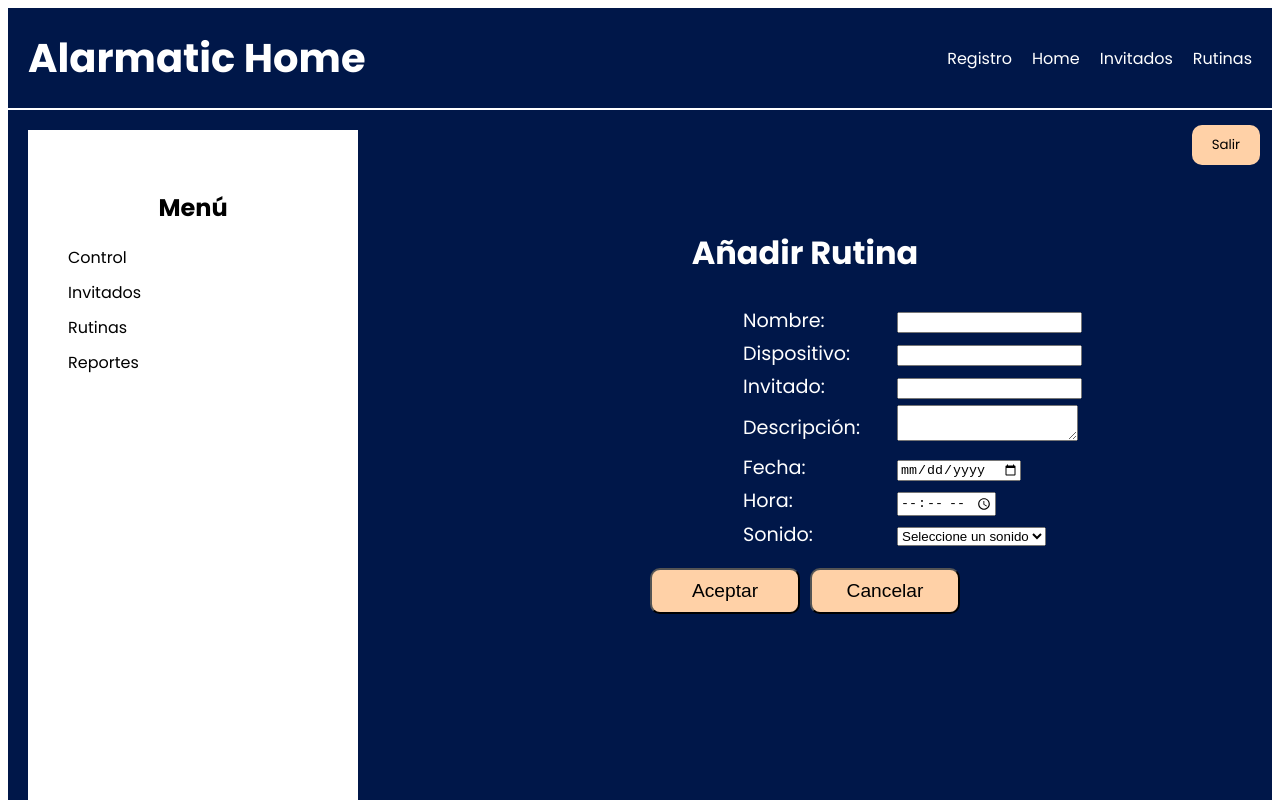
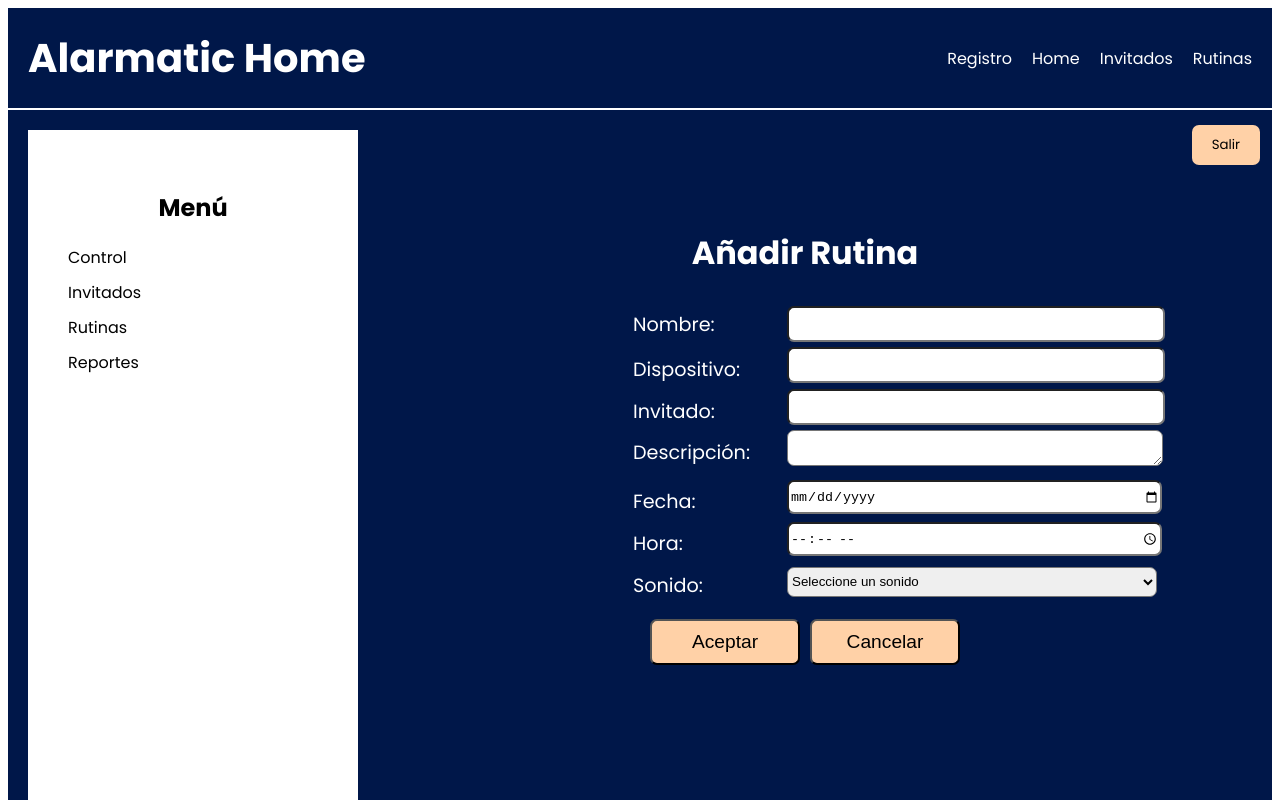
Before and after one commit to johaojeda/uxweb, an Angular app in the folder alarmatic-home/: page /rutinas in a window 1280 px wide. Shown: the top 800 px of the page. Built offline with nearby package versions, Linux system fonts and the light colour scheme.

Commit message:
Mejora detalles rutinas

```diff
--- a/alarmatic-home/src/app/rutinas/rutinas.component.html
+++ b/alarmatic-home/src/app/rutinas/rutinas.component.html
@@ -17,36 +17,36 @@
         <h2 style="font-size: 2em; text-align: center;">Añadir Rutina</h2>
 
         <div class="container text-align: center" style="font-size: 1.2em;">
-            <table class="table text-align: center" style="margin-left: 310px;">
+            <table class="table text-align: center" style="margin-left: 200px;">
                 <tbody>
                     <tr>
                         <td style="width: 150px;">Nombre:</td>
-                        <td><input type="text" class="form-control form-control-lg"></td>
+                        <td><input type="text" class="form-control form-control-lg" style="width: 200%; height: 30px; border-radius: 7px;"></td>
                     </tr>
                     <tr>
-                        <td>Dispositivo:</td>
-                        <td><input type="text" class="form-control form-control-lg"></td>
+                        <td style="padding-top: 10px;">Dispositivo:</td>
+                        <td><input type="text" class="form-control form-control-lg" style="width: 200%; height: 30px; border-radius: 7px;"></td>
                     </tr>
                     <tr>
-                        <td>Invitado:</td>
-                        <td><input type="text" class="form-control form-control-lg"></td>
+                        <td style="padding-top: 10px;">Invitado:</td>
+                        <td><input type="text" class="form-control form-control-lg" style="width: 200%; height: 30px; border-radius: 7px;"></td>
                     </tr>
                     <tr>
-                        <td>Descripción:</td>
-                        <td><textarea class="form-control form-control-lg"></textarea></td>
+                        <td >Descripción:</td>
+                        <td><textarea class="form-control form-control-lg" style="width: 200%; height: 30px; border-radius: 7px;"></textarea></td>
                     </tr>
                     <tr>
-                        <td>Fecha:</td>
-                        <td><input type="date" class="form-control form-control-lg"></td>
+                        <td style="padding-top: 10px;">Fecha:</td>
+                        <td><input type="date" class="form-control form-control-lg" style="width: 200%; height: 30px; border-radius: 7px;"></td>
                     </tr>
                     <tr>
-                        <td>Hora:</td>
-                        <td><input type="time" class="form-control form-control-lg"></td>
+                        <td style="padding-top: 10px;">Hora:</td>
+                        <td><input type="time" class="form-control form-control-lg" style="width: 200%; height: 30px; border-radius: 7px;"></td>
                     </tr>
                     <tr>
-                        <td>Sonido:</td>
+                        <td style="padding-top: 10px;">Sonido:</td>
                         <td>
-                            <select class="form-control form-control-lg">
+                            <select class="form-control form-control-lg" style="width: 200%; height: 30px; border-radius: 7px;">
                                 <option value="">Seleccione un sonido</option>
                                 <option value="cancion1">Canción 1</option>
                                 <option value="cancion2">Canción 2</option>
@@ -62,11 +62,11 @@
         <p> </p>
         <p> </p>
         <div class="registro-buttons" style="display: flex; justify-content: center;">
-            <button class="aceptar-button" style="width: 150px; font-size: 1.2em; padding: 10px; background-color: #FFD1A7; color: #000000; margin-right: 10px; border-radius: 10px;">Aceptar</button>
-            <button class="cancelar-button" style="width: 150px; font-size: 1.2em; padding: 10px; background-color: #FFD1A7; color: #000000; border-radius: 10px;">Cancelar</button>
+            <button class="aceptar-button" style="width: 150px; font-size: 1.2em; padding: 10px; background-color: #FFD1A7; color: #000000; margin-right: 10px; border-radius: 7px;">Aceptar</button>
+            <button class="cancelar-button" style="width: 150px; font-size: 1.2em; padding: 10px; background-color: #FFD1A7; color: #000000; border-radius: 7px;">Cancelar</button>
         </div>
         <!-- Botón "Salir" -->
-        <button class="cancelar-button" style="position: absolute; top: 125px; right: 20px; padding: 10px 20px; background-color: #FFD1A7; color: #000000; border: none; border-radius: 10px; font-family: 'Poppins', sans-serif;">Salir</button>
+        <button class="cancelar-button" style="position: absolute; top: 125px; right: 20px; padding: 10px 20px; background-color: #FFD1A7; color: #000000; border: none; border-radius: 7px; font-family: 'Poppins', sans-serif;">Salir</button>
 
     </div>
 </div>
```
